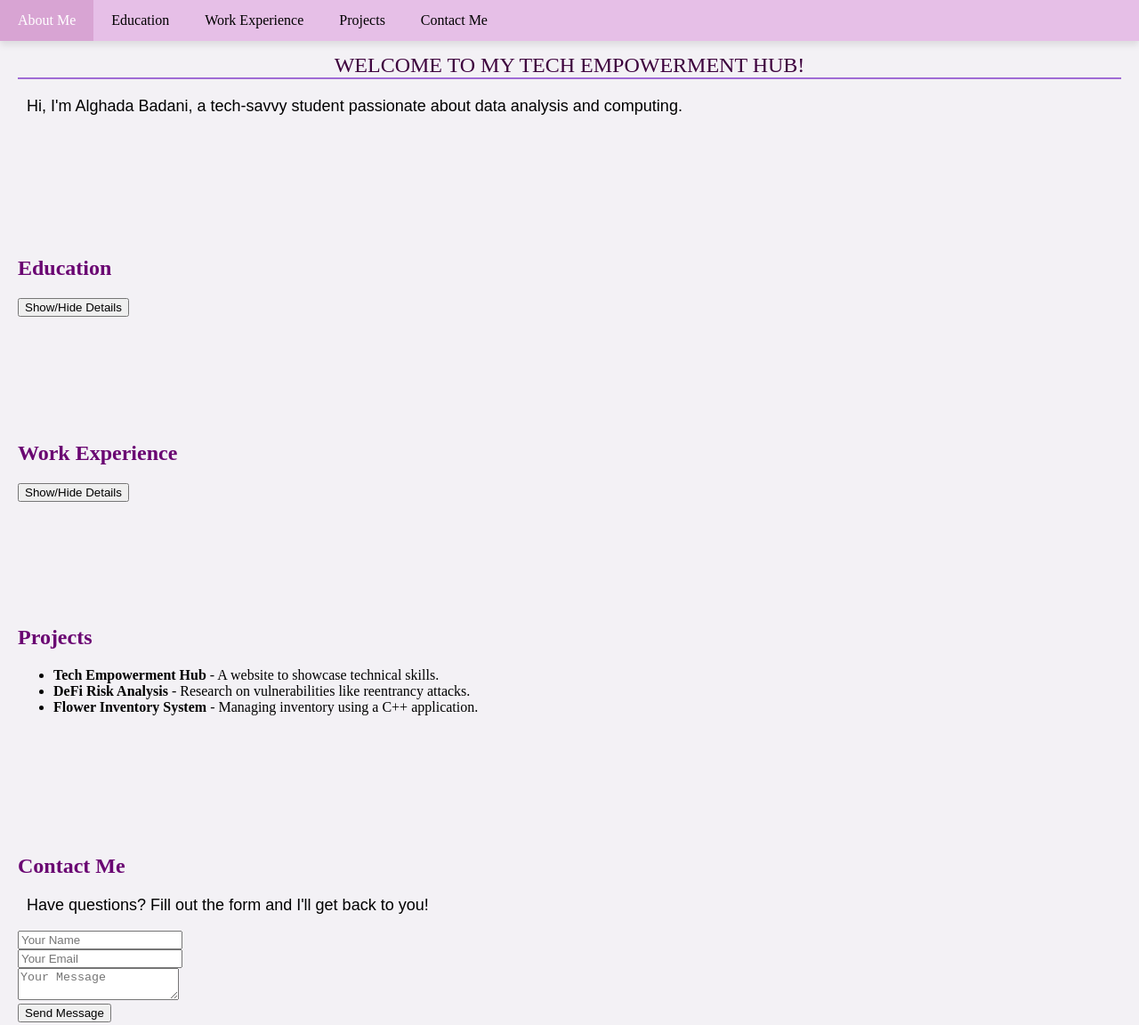
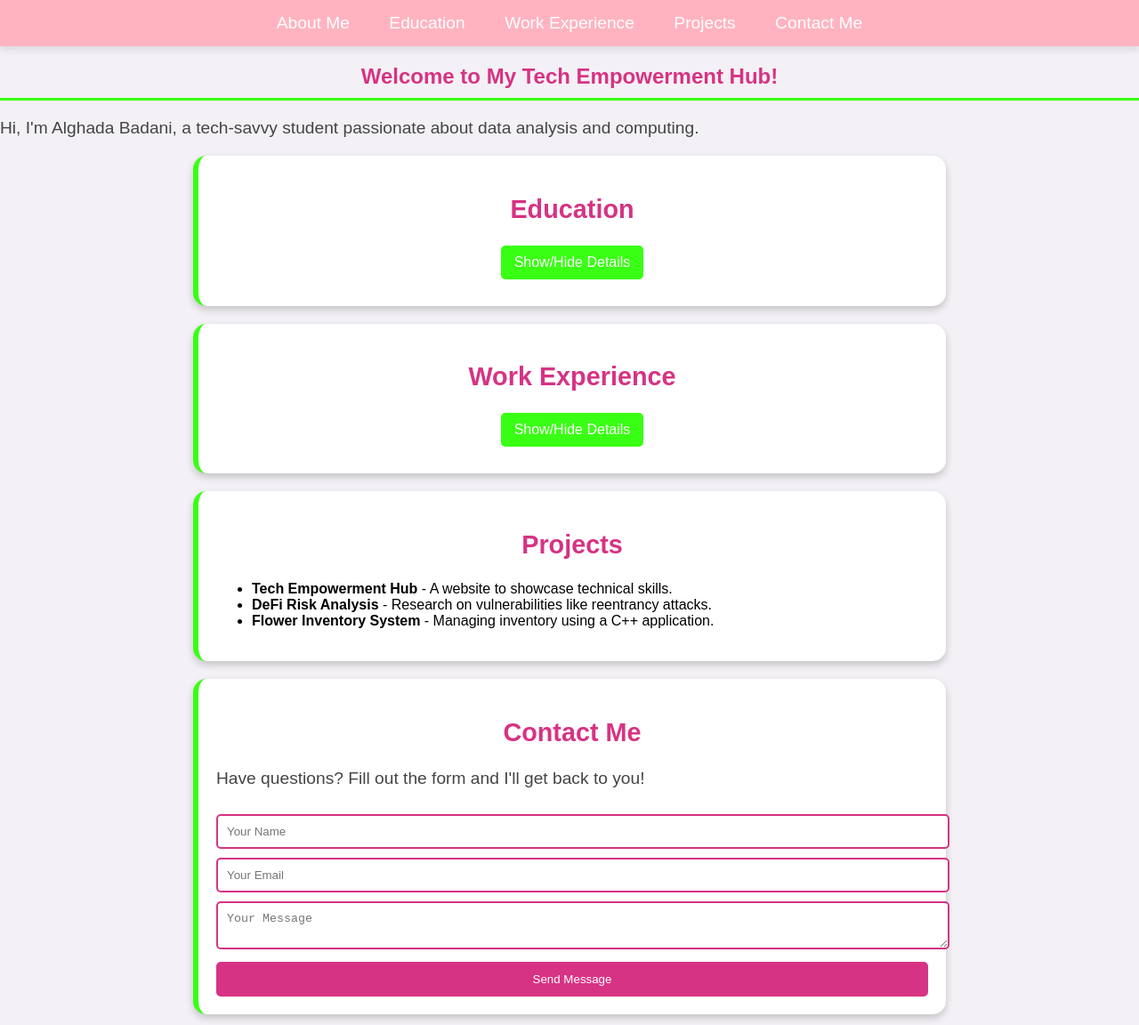
Before and after one commit to Alghada03/techhub, a plain HTML site: page index.html in a window 1280 px wide. Shown: the whole page at 89% size. Drawn offline with Linux system fonts and the light colour scheme.

Commit message:
Update styles.css

```diff
--- a/styles.css
+++ b/styles.css
@@ -1,78 +1,87 @@
 body {
     background-color: #F3F1F5;
-    margin: 0 0%;
-    font-family: 'Times New Roman', Times, serif;
+    margin: 0;
+    font-family: 'Arial', sans-serif;
 }
-
 
 h1 {
     text-align: center;
-    font-family: serif;
-    font-weight: normal;
-    text-transform: uppercase;
-    border-bottom: 2px solid #a06cd5;
-    margin-top: 0px;
-    color: #3d003d;
+    font-weight: bold;
+    color: #d63384; /* Vibrant pink */
+    border-bottom: 3px solid #39FF14; /* Bright green accent */
+    padding-bottom: 10px;
 }
 
-h2, h3 {
-    color: #6a0572;
-    font-size: 1.5em;
-    margin-left: 0px;
+h2 {
+    color: #d63384;
+    font-size: 1.8em;
+    text-align: center;
 }
 
 p {
-    font-size: large;
-    font-family: sans-serif;
-    margin-left: 10px;
+    font-size: 1.2em;
+    color: #444;
 }
 
 nav {
-    background-color: rgb(230, 191, 231);
-    overflow: hidden;
-    position: fixed;
-    top: 0;
-    width: 100%;
+    background-color: #ffb3c1;
+    padding: 15px 0;
+    text-align: center;
     box-shadow: 0px 4px 8px rgba(0, 0, 0, 0.1);
 }
 
 nav a {
-    float: left;
-    display: block;
-    color: black;
-    text-align: center;
-    padding: 14px 20px;
+    color: white;
     text-decoration: none;
+    padding: 10px 20px;
+    font-size: 1.2em;
 }
 
 nav a:hover {
-    background-color: #d8a4d3;
-    color: white;
+    background-color: #d63384;
+    border-radius: 5px;
 }
 
-section {
-    padding: 60px 20px;
-    margin-top: 0px;
+.info-box {
+    background-color: white;
+    padding: 20px;
+    margin: 20px auto;
+    max-width: 800px;
+    border-radius: 15px;
+    box-shadow: 0px 4px 8px rgba(0, 0, 0, 0.2);
+    border-left: 6px solid #39FF14; /* Bright green accent */
 }
 
-article {
-    background-color: #fff;
-    padding: 20px;
-    border: 1px solid #ccc;
-    border-radius: 8px;
-    box-shadow: 0px 4px 8px rgba(0, 0, 0, 0.1);
+button {
+    background-color: #39FF14;
+    color: white;
+    border: none;
+    padding: 10px 15px;
+    font-size: 1em;
+    cursor: pointer;
+    border-radius: 5px;
+    display: block;
+    margin: 10px auto;
 }
 
-picture {
-    display: flex;
-    justify-content: center;
-    align-items: center;
+button:hover {
+    background-color: #2dcc10;
 }
 
-img {
-    float: right;
-    margin: 0 12px;
-    max-width: 100%;
-    height: auto;
-    border-radius: 8px;
+form input, form textarea {
+    width: 100%;
+    padding: 10px;
+    margin-top: 10px;
+    border: 2px solid #d63384;
+    border-radius: 5px;
 }
+
+form input[type="submit"] {
+    background-color: #d63384;
+    color: white;
+    cursor: pointer;
+}
+
+form input[type="submit"]:hover {
+    background-color: #a02066;
+}
```
